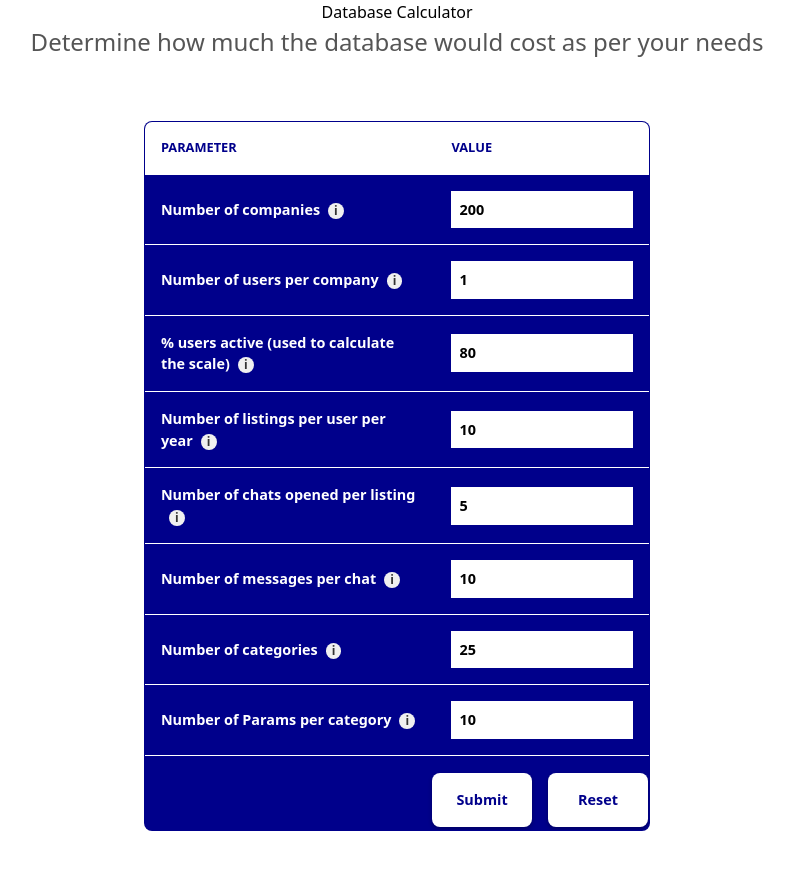
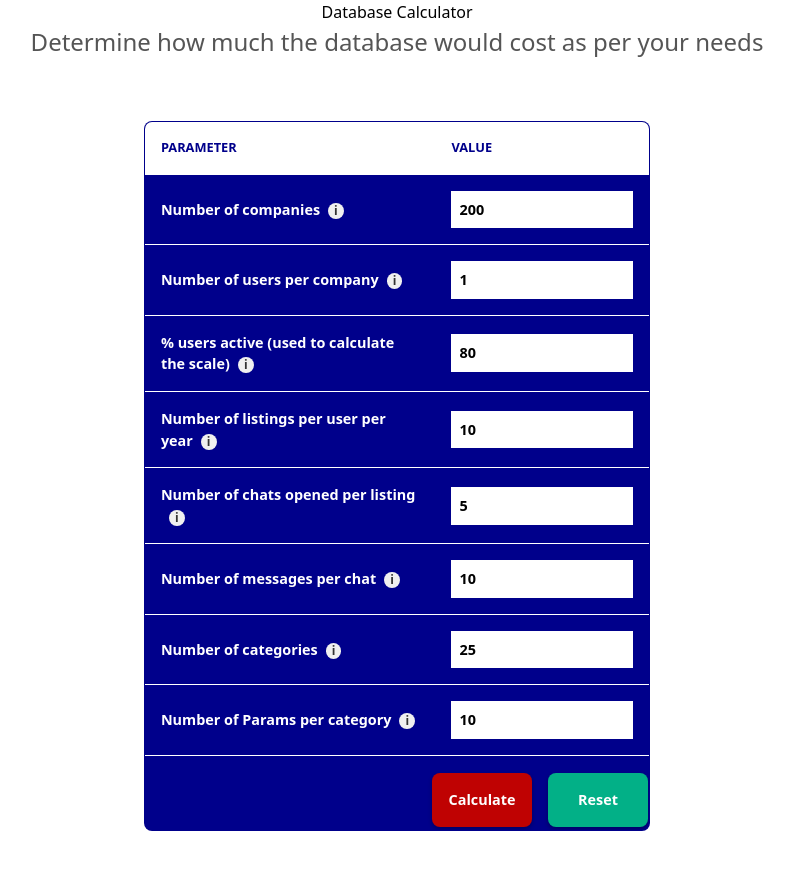
Before and after one commit to notlega/db-cost-visualisation, a Next.js app: page / in a window 1280 px wide. Shown: the top 870 px of the page, without its empty margins (243-1037 px from the left). Built offline with nearby package versions, Linux system fonts and the light colour scheme.

Commit message:
button style

```diff
--- a/src/components/Calculator.jsx
+++ b/src/components/Calculator.jsx
@@ -91,8 +91,8 @@ const App = () => {
   const buttonStyles = {
     // button should be at bottom right of the form
     alignItems: 'center',
-    backgroundColor: 'white',
-    color: 'darkblue',
+    backgroundColor: '#bf0202',
+    color: 'white',
     border: 'none',
     borderRadius: '8px',
     padding: '1rem',
@@ -105,11 +105,18 @@ const App = () => {
     width: '100px',
   };
 
+  const resetButtonStyles = {
+    ...buttonStyles,
+    backgroundColor: '#02b087',
+    color: 'white',
+  };
+
   const headerStyle = {
     // bring the header closer to the form
     marginBottom: '-1rem',
     textAlign: 'center',
   };
+
   const subheaderStyle = {
     marginBottom: '2rem',
     fontSize: '1.5rem',
@@ -118,6 +125,7 @@ const App = () => {
     margin: '1rem auto',
     color: '#555',
   };
+
   const tooltipStyle = {
     display: 'inline-block',
     marginLeft: '8px',
@@ -215,12 +223,12 @@ const App = () => {
                     onClick={handleFormSubmit}
                     style={buttonStyles}
                   >
-                    Submit
+                    Calculate
                   </button>
                   <button
                     type="reset"
                     style={{
-                      ...buttonStyles,
+                      ...resetButtonStyles,
                       marginLeft: '1rem',
                     }}
                   >
```
